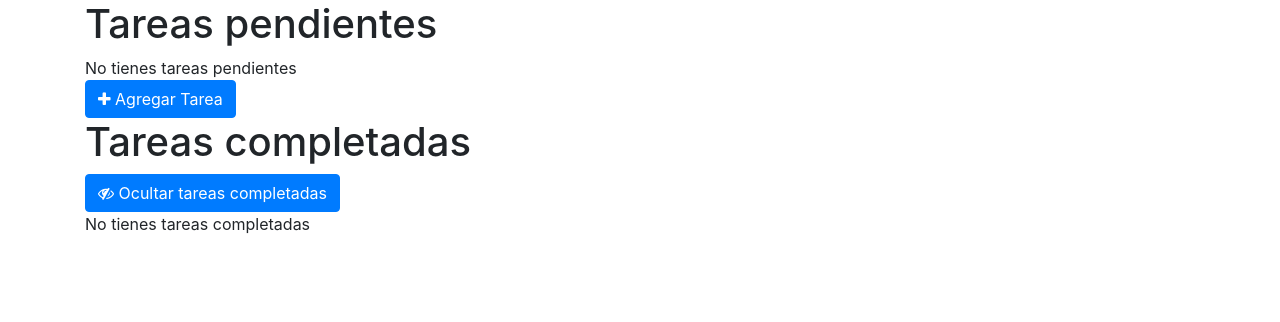
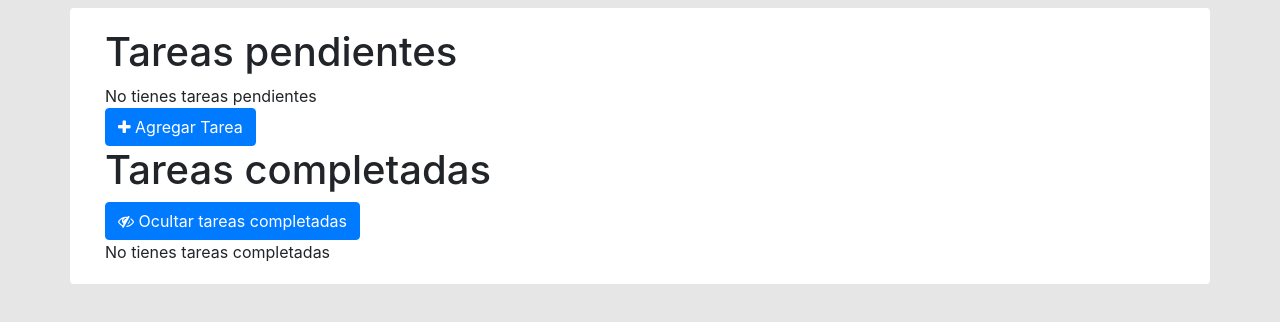
Before and after one commit to lincidro/10-apps-lista-tareas, an Angular app: page / in a window 1280 px wide. Shown: the top 322 px of the page. Built offline with nearby package versions, Linux system fonts and the light colour scheme.

Commit message:
4th commit, estilos generales

```diff
--- a/src/app/components/task-list/task-list.component.html
+++ b/src/app/components/task-list/task-list.component.html
@@ -1,4 +1,4 @@
-<div class="row">
+<div class="row task-list mt-2 mb-2 rounded">
     <div class="col-12">
 
         <div class="row">
--- a/src/app/components/task-list/task-list.component.scss
+++ b/src/app/components/task-list/task-list.component.scss
@@ -0,0 +1,6 @@
+$bgcolor: #FFF;
+$padding20: 20px;
+.task-list {
+    background: $bgcolor;
+    padding: $padding20;
+}
--- a/src/styles.css
+++ b/src/styles.css
@@ -1 +1,10 @@
 /* You can add global styles to this file, and also import other style files */
+
+html,
+body {
+    height: 100%;
+}
+
+html body {
+    background: #e6e6e6;
+}
```
Also changed, not shown: 1 other file (tests, documents, lock files or other folders).
